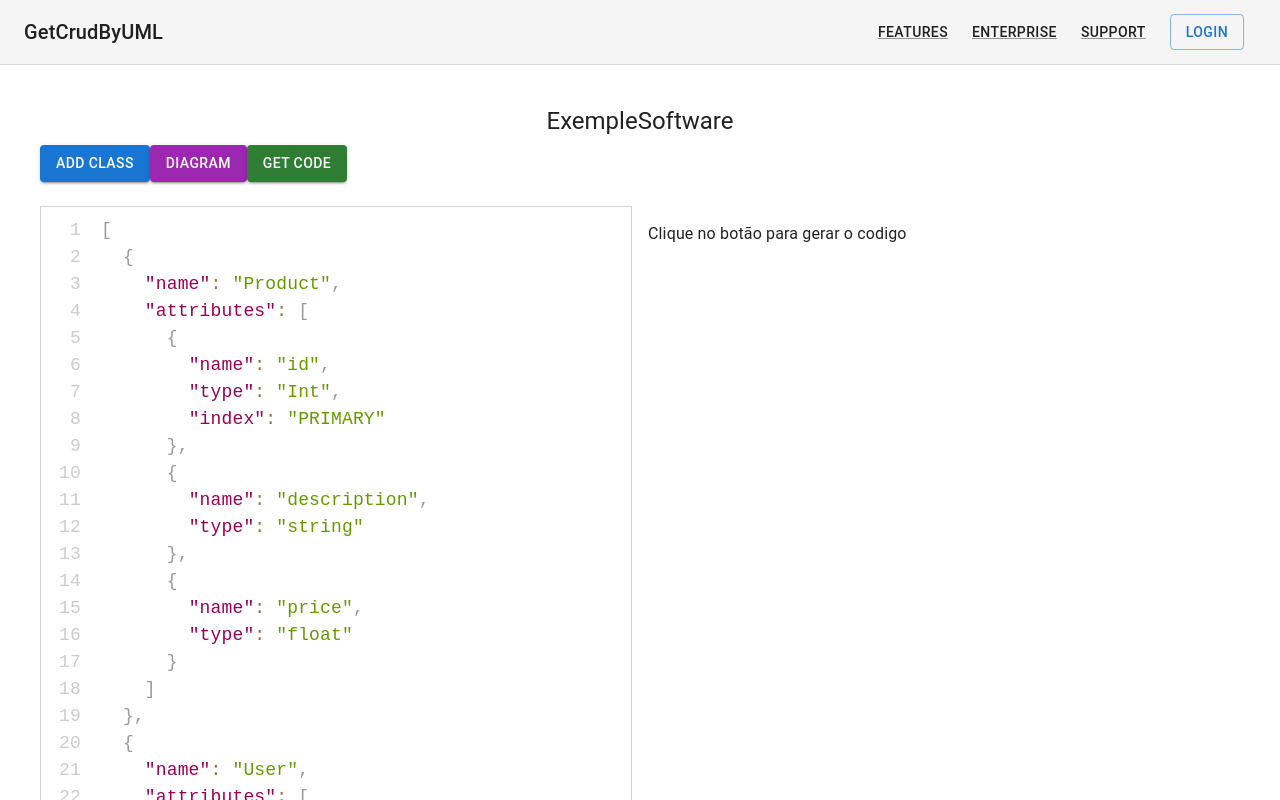
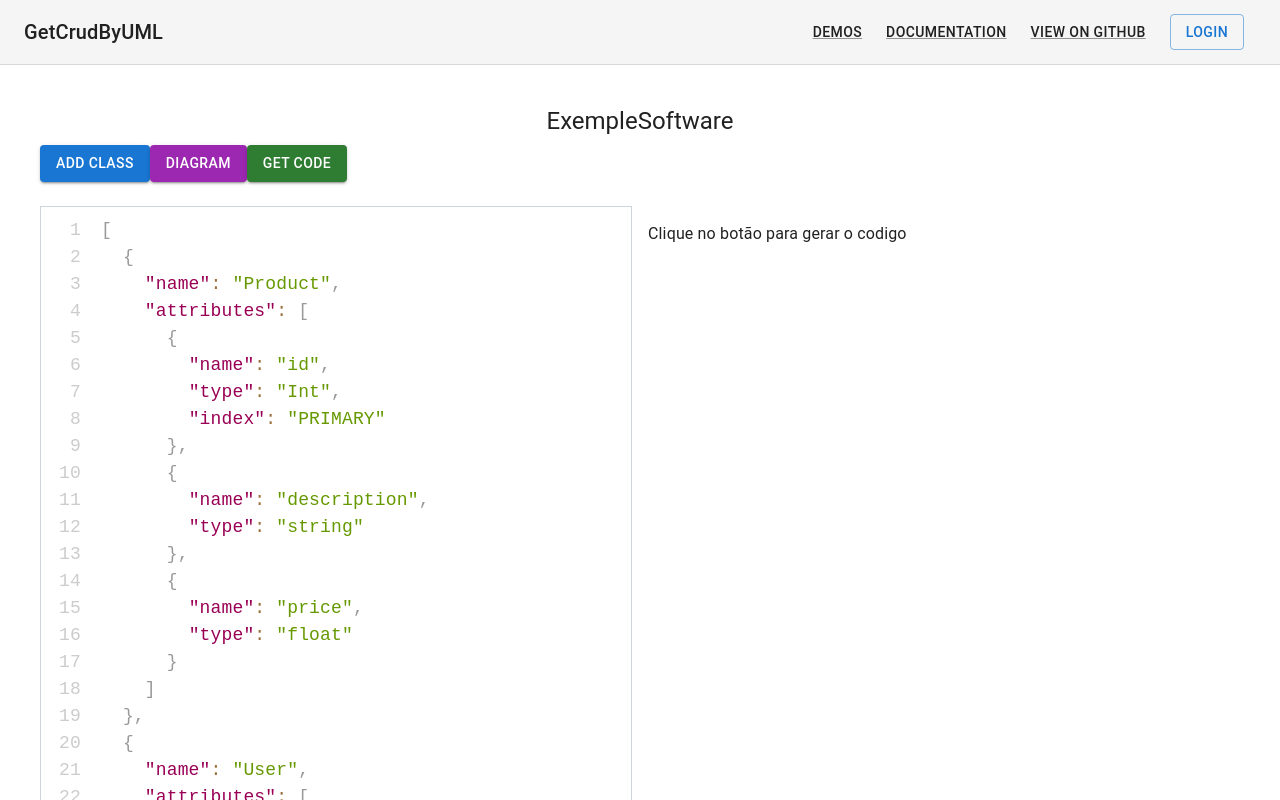
Before and after one commit to jefponte/getcrudbyuml-site, a React (Create React App) app: page / in a window 1280 px wide. Shown: the top 800 px of the page. Built offline with nearby package versions, Linux system fonts and the light colour scheme.

Commit message:
Update TopBar.jsx

```diff
--- a/src/components/TopBar.jsx
+++ b/src/components/TopBar.jsx
@@ -28,7 +28,7 @@ function TopBar(){
               href="#"
               sx={{ my: 1, mx: 1.5 }}
             >
-              Features
+              Demos
             </Link>
             <Link
               variant="button"
@@ -36,7 +36,7 @@ function TopBar(){
               href="#"
               sx={{ my: 1, mx: 1.5 }}
             >
-              Enterprise
+              Documentation
             </Link>
             <Link
               variant="button"
@@ -44,7 +44,7 @@ function TopBar(){
               href="#"
               sx={{ my: 1, mx: 1.5 }}
             >
-              Support
+              View On Github
             </Link>
           </nav>
           <Button href="#" variant="outlined" sx={{ my: 1, mx: 1.5 }}>
```
